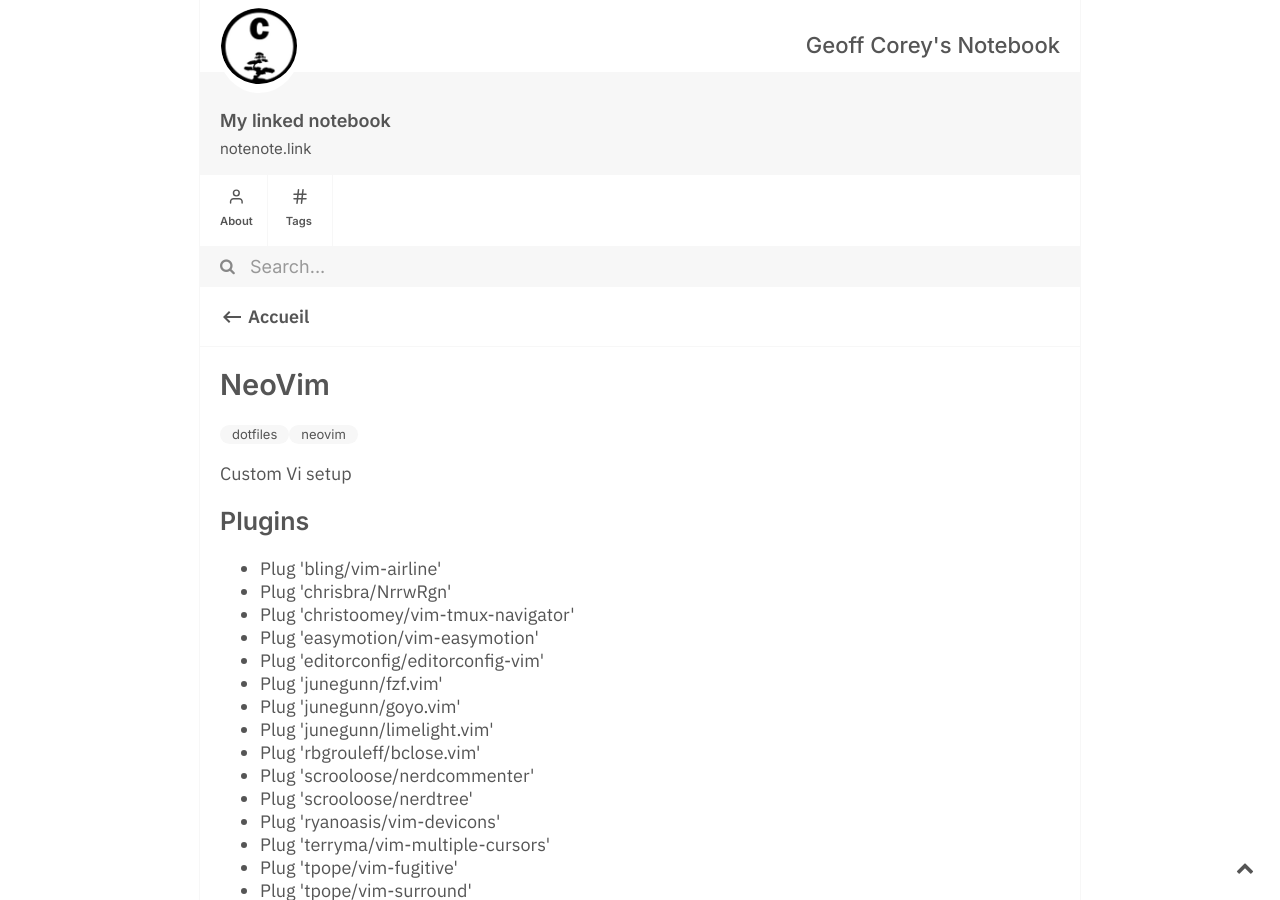
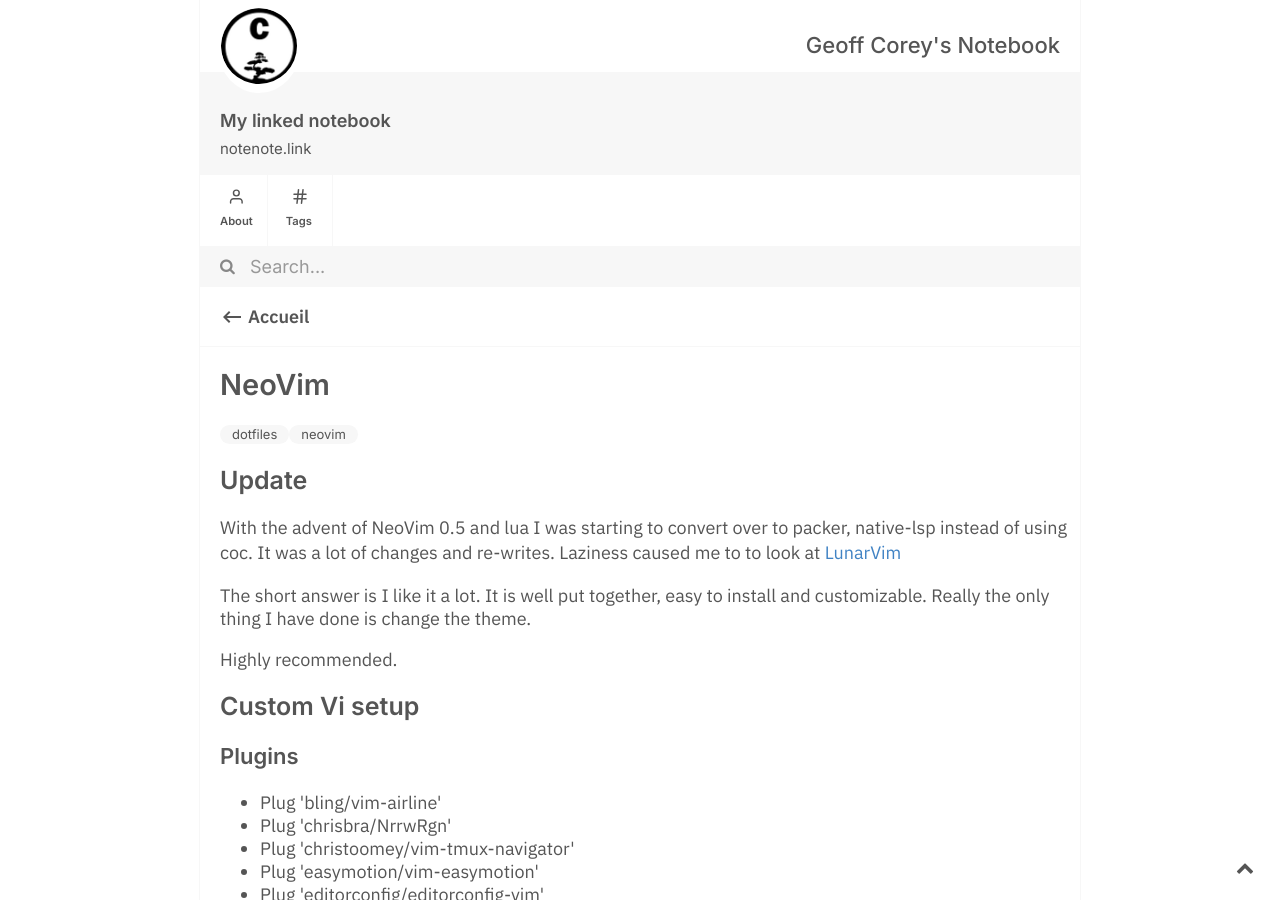
Before and after one commit to geoffcorey/geoffcorey.github.io, a Jekyll site: the page built from _notes/NeoVIM.md, in a window 1280 px wide and 900 px high. Built offline with Jekyll 4.4.1, drawn with Linux system fonts in a browser that asks for light colours.

Commit message:
Update custom neovim for lunarvim

```diff
--- a/_notes/NeoVIM.md
+++ b/_notes/NeoVIM.md
@@ -3,9 +3,16 @@ title: NeoVim
 tags: dotfiles neovim
 season : summer
 ---
-Custom Vi setup
+## Update
+With the advent of NeoVim 0.5 and lua I was starting to convert over to packer, native-lsp instead of using coc.   It was a lot of changes and re-writes.  Laziness caused me to to look at [LunarVim](https://www.lunarvim.org/#opinionated)
 
-## Plugins
+The short answer is I like it a lot.  It is well put together, easy to install and customizable.  Really the only thing I have done is change the theme.
+
+Highly recommended.
+
+## Custom Vi setup
+
+### Plugins
 
 * Plug 'bling/vim-airline'
 * Plug 'chrisbra/NrrwRgn'
```
